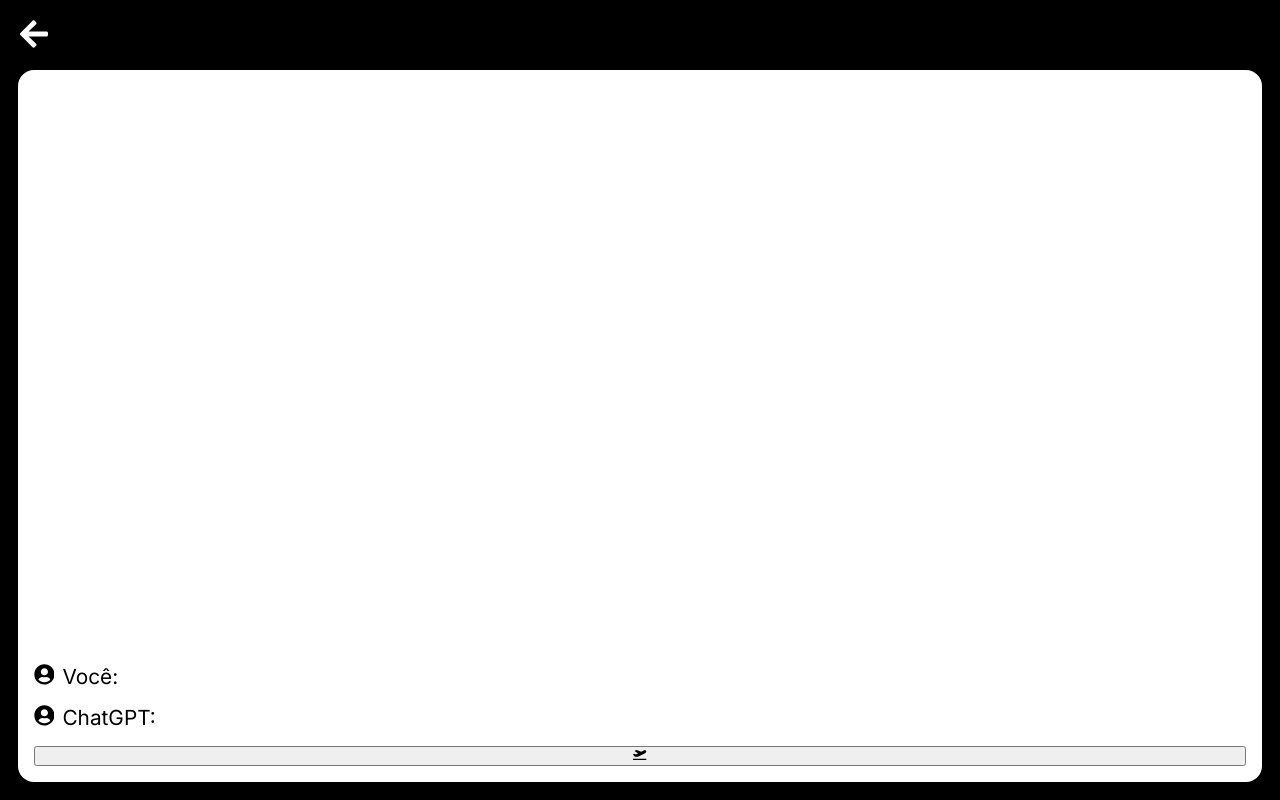
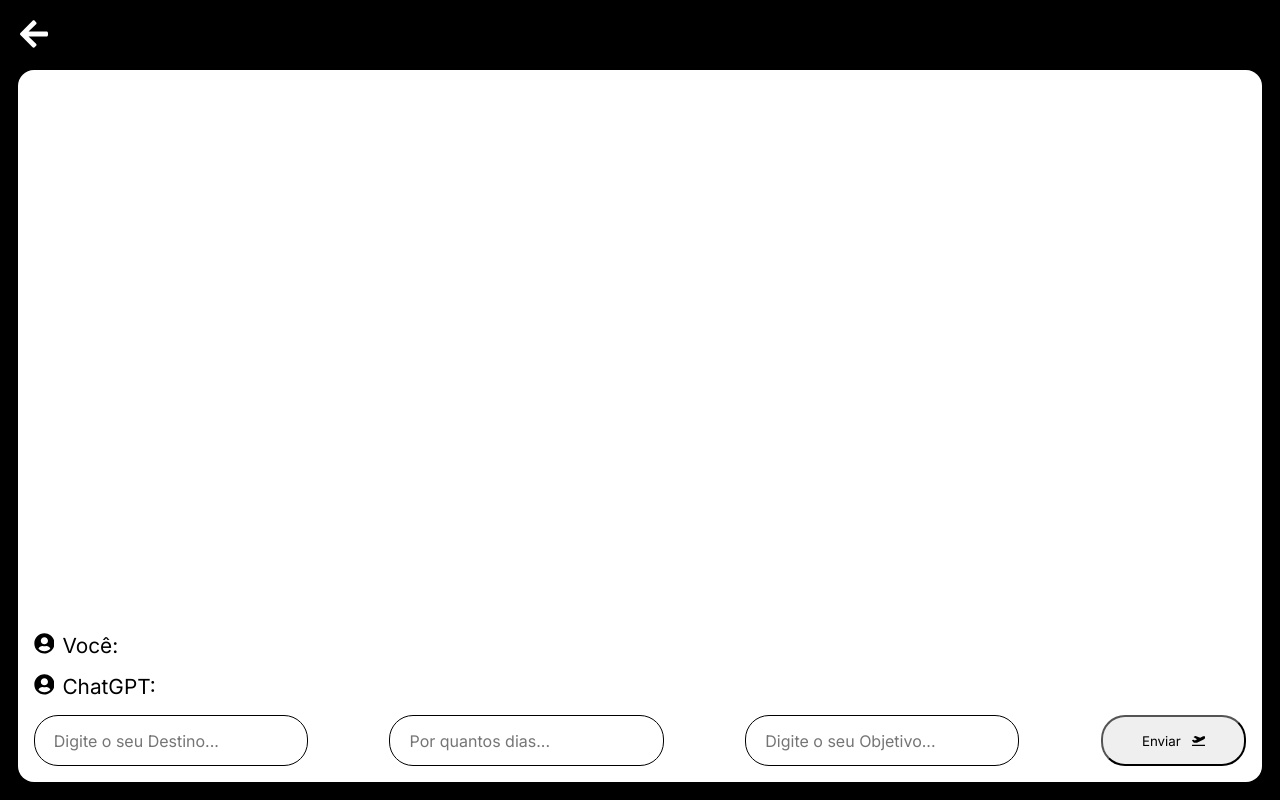
Before and after one commit to renanlazoti/Trekio, a React (Create React App) app in the folder front/: page /chat in a window 1280 px wide. Built offline with nearby package versions, Linux system fonts and the light colour scheme.

Commit message:
feat(front): cria componente inputChat

```diff
--- /dev/null
+++ b/front/src/components/button/Button.js
@@ -0,0 +1,11 @@
+import React from 'react';
+
+const Button = ({children, className}) => {
+  return (
+      <button className={className}>
+            {children}
+      </button>
+  );
+};
+
+export default Button;
--- /dev/null
+++ b/front/src/components/inputChat/InputChat.js
@@ -0,0 +1,16 @@
+import React from "react";
+import './inputChat.css';
+
+const InputChat = ({type, placeholder, id}) => {
+  return (
+    <div className="inputChat">
+      <input
+        type={type}
+        placeholder={placeholder}
+        id={id}
+      />
+    </div>
+  );
+};
+
+export default InputChat;
--- /dev/null
+++ b/front/src/components/inputChat/inputChat.css
@@ -0,0 +1,8 @@
+.inputChat input{
+    width: 100%;
+    height: 3.2rem;
+    border: 0.1rem solid var(--color-dark);
+    padding: 1rem 1.2rem;
+    font-size: 1rem;
+    border-radius: var(--border-radius2);
+}
--- a/front/src/index.css
+++ b/front/src/index.css
@@ -21,4 +21,5 @@ html {
     --color-light: #fff;
 
     --border-radius: 2.2rem;
+    --border-radius2: 1.5rem;
 }
--- a/front/src/pages/Chat/Chat.js
+++ b/front/src/pages/Chat/Chat.js
@@ -1,46 +1,76 @@
-import React from 'react';
-import './chat.css'
+import React from "react";
+import "./chat.css";
 import { FaArrowLeft } from "react-icons/fa";
-import { Link } from 'react-router-dom';
+import { Link } from "react-router-dom";
 import { FaPlaneDeparture, FaUserCircle } from "react-icons/fa";
-import axios from 'axios';
+import axios from "axios";
+import InputChat from "../../components/inputChat/InputChat";
+import Button from "../../components/button/Button";
 
 const Chat = () => {
-
   function enviar() {
-    const pergunta = document.getElementById("prompt").value;
+    const destino = document.getElementById("destino").value;
+    const data = document.getElementById("data").value;
+    const objetivo = document.getElementById("objetivo").value;
+    const pergunta = `Crie um roteiro de viagem com o destino para ${destino} por ${data} dias com o objetivo de ${objetivo}`;
     axios
       .post("http://localhost:4000/pergunte-ao-chatgpt", { prompt: pergunta })
       .then((res) => {
         document.getElementById("completion").innerText = res.data.completion;
         document.getElementById("pergunta").innerText = pergunta;
-        document.getElementById("prompt").value = '';
+        document.getElementById("destino").value = "";
+        document.getElementById("data").value = "";
+        document.getElementById("objetivo").value = "";
       })
       .catch((erro) => {
         console.log(erro);
       });
   }
 
-   return (
-    <div id='page__chat'>
-      <Link to="/home"><FaArrowLeft className='page__chat-back'/></Link>
-      <div className='page__chat-interacoes'>
-        <div className='page__chat-ask'>
-          <div className='page__chat-user'>
+  return (
+    <div id="page__chat">
+      <Link to="/home">
+        <FaArrowLeft className="page__chat-back" />
+      </Link>
+      <div className="page__chat-interacoes">
+        <div className="page__chat-ask">
+          <div className="page__chat-user">
             <FaUserCircle />
             <p>Você:</p>
             <p id="pergunta"></p>
           </div>
-          <div className='page__chat-user'>
+          <div className="page__chat-user">
             <FaUserCircle />
             <p>ChatGPT:</p>
           </div>
+
           <p id="completion"></p>
         </div>
-        <button className='searchBar__button' onClick={enviar}><FaPlaneDeparture /></button>
+        <div className="chat__inputs">
+          <InputChat
+            type="text"
+            placeholder="Digite o seu Destino..."
+            id="destino"
+          />
+          <InputChat
+            type="number"
+            placeholder="Por quantos dias..."
+            id="data"
+          />
+          <InputChat
+            type="text"
+            placeholder="Digite o seu Objetivo..."
+            id="objetivo"
+          />
+
+         <Button className="chat__button">
+                Enviar
+              <FaPlaneDeparture/>
+         </Button>
+        </div>
       </div>
     </div>
-   )
-}
+  );
+};
 
 export default Chat;
--- a/front/src/pages/Chat/chat.css
+++ b/front/src/pages/Chat/chat.css
@@ -39,3 +39,15 @@
 #completion {
     margin: 0 1.2rem;
 }
+.chat__inputs{
+    display: flex;
+    justify-content: space-between;
+}
+.chat__button{
+    border-radius: var(--border-radius2);
+    width: 12%;
+    display: flex;
+    align-items: center;
+    justify-content: center;
+    gap: 0.7rem;
+}
```
Also changed, not shown: front/src/components/button/button.css (added).
